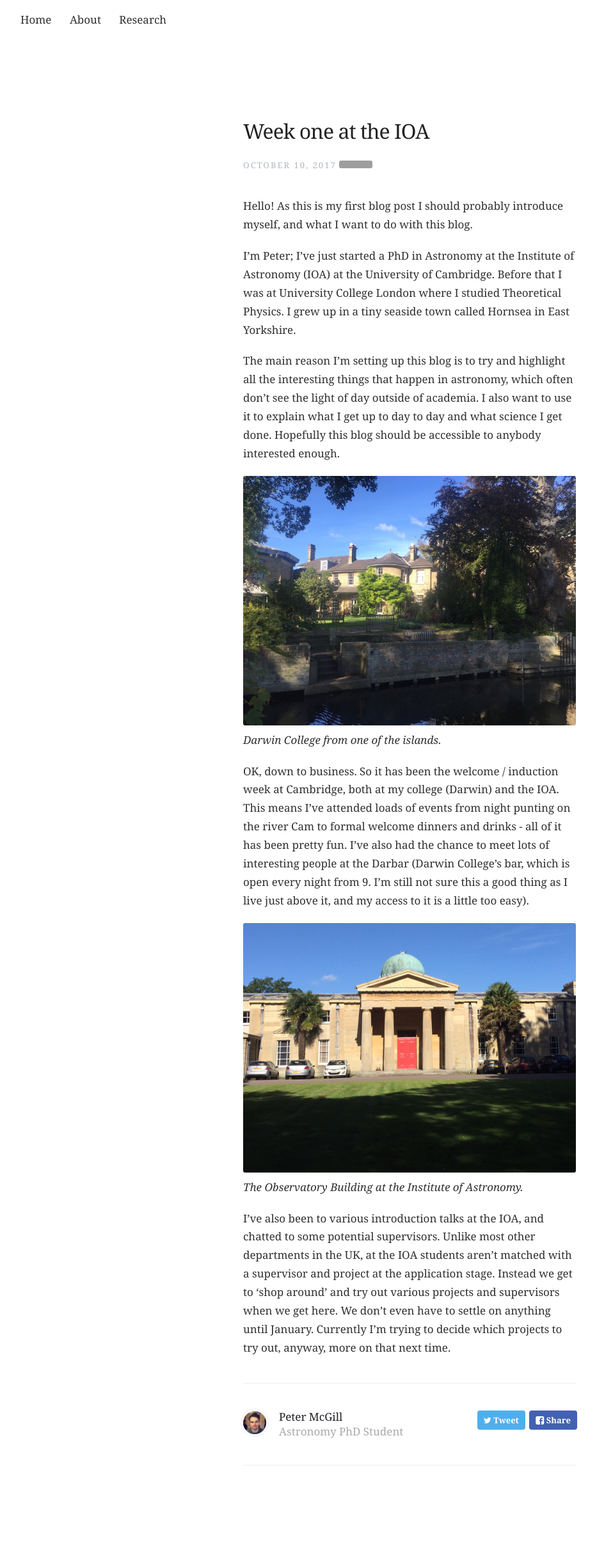
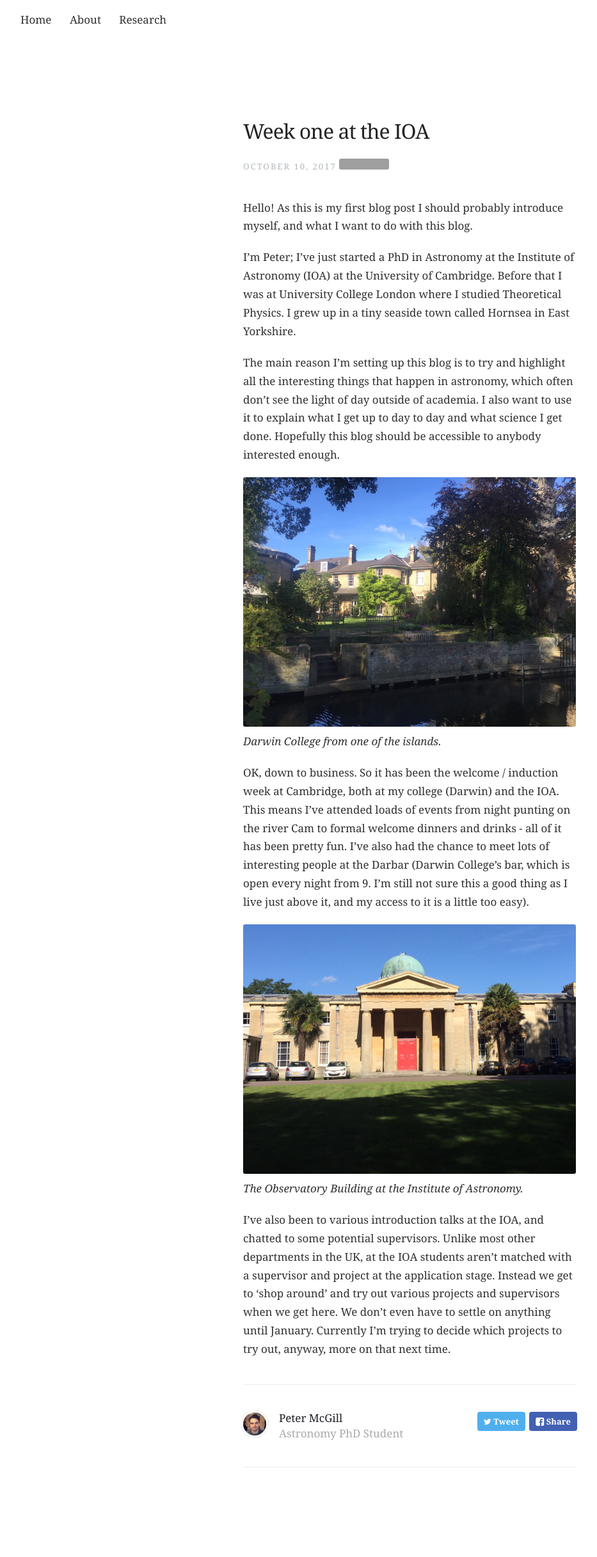
Before and after one commit to astrophpeter/astrophpeter.github.io, a Jekyll site: the page built from _posts/2017-10-10-week-one-at-the-ioa.markdown, in a window 1280 px wide. Shown: the whole page at 64% size, without its empty margins (0-933 px from the left). Built offline with Jekyll 4.4.1, drawn with Linux system fonts in a browser that asks for light colours; nearby versions of some CDN libraries; grey boxes are pictures that could not be loaded.

Commit message:
Update post.html

```diff
--- a/_layouts/post.html
+++ b/_layouts/post.html
@@ -7,7 +7,7 @@
     <header>
         <h1>{{ page.title }}</h1>
         <h2 class="headline">{{ page.date | date:"%B %-d, %Y" }}</h2>
-        <img src="https://hitcounter.pythonanywhere.com/count/tag.svg?url=https://astrophpeter.github.io/{{page.url}}" alt="hits" style="width:10%">
+        <img src="https://hitcounter.pythonanywhere.com/count/tag.svg?url=https://astrophpeter.github.io/{{page.url}}" alt="hits" style="width:15%">
     </header>
 
     <section id="post-body">
```
